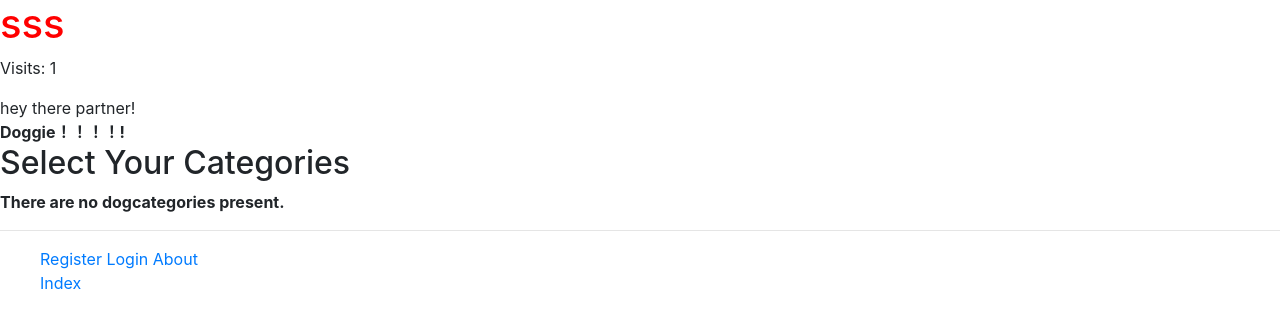
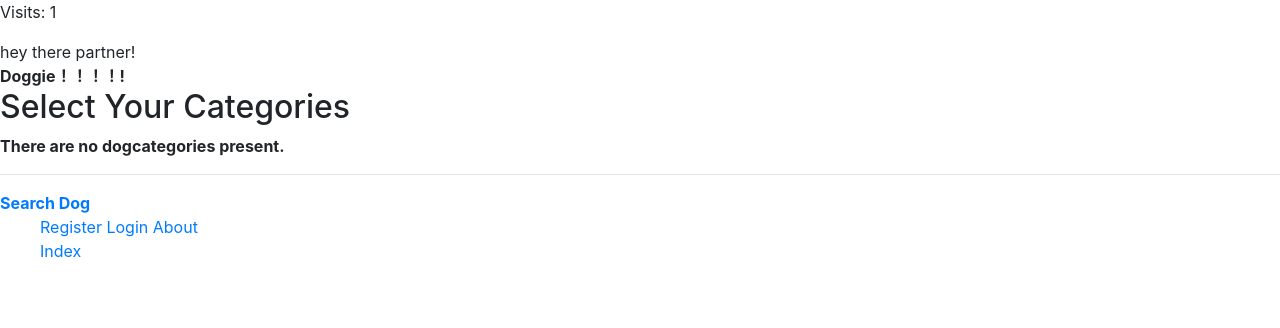
Before and after one commit to Fanyu911/DoggieBook, a Django app: page / in a window 1280 px wide. Shown: the top 328 px of the page. Run offline with Django 3.2, Linux system fonts and the light colour scheme; data that the repository does not hold is empty; some libraries are stand-ins or nearby versions.

Commit message:
A little change

```diff
--- a/static/css/mystyle.css
+++ /dev/null
@@ -1,3 +0,0 @@
-h1{
-    color: red;
-}
--- a/templates/doggie/base.html
+++ b/templates/doggie/base.html
@@ -23,7 +23,7 @@
     </head>
 
     <body>
-        <h1> sss</h1>
+
         <div>
         {% block body_block %}
         {% endblock %}
@@ -36,7 +36,7 @@
 <!--        </div>-->
 
         <hr />
-
+        <a href="/search/"><strong>Search Dog</strong></a>
         <div>
             <ul>
 
--- a/templates/search/search.html
+++ b/templates/search/search.html
@@ -8,7 +8,7 @@
 {% block body_block %}
 <h2>Search</h2>
 
-   <form id="search" role="search" method="get" action=".">
+   <form role="search" method="get" action=".">
         <div>
             {% csrf_token %}
             <br>
```
